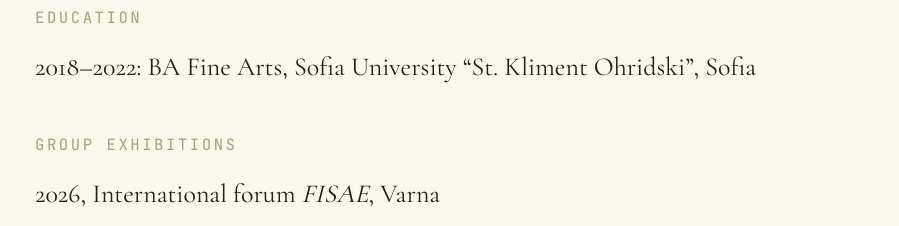
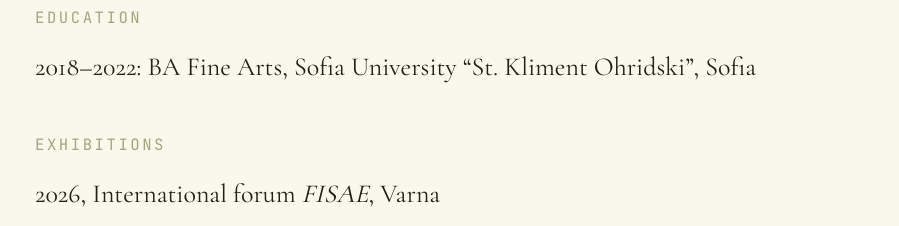
Before and after one commit to ivan-cholakov/temsjems-portfolio, a Next.js app: page /about in a window 1280 px wide. Shown: the part 2580-2806 px from the top of the page, without its empty margins (265-1164 px from the left). Built offline with nearby package versions, Linux system fonts and the light colour scheme.

Commit message:
content(about): drop the redundant "Group" from the exhibitions heading
Every entry in the section is a group exhibition, so the qualifier carried
no information the list did not already state.

```diff
--- a/content/site.ts
+++ b/content/site.ts
@@ -262,7 +262,7 @@
     ],
   },
   {
-    heading: "Group exhibitions",
+    heading: "Exhibitions",
     yearSeparator: ",",
     entries: [
       {
```
